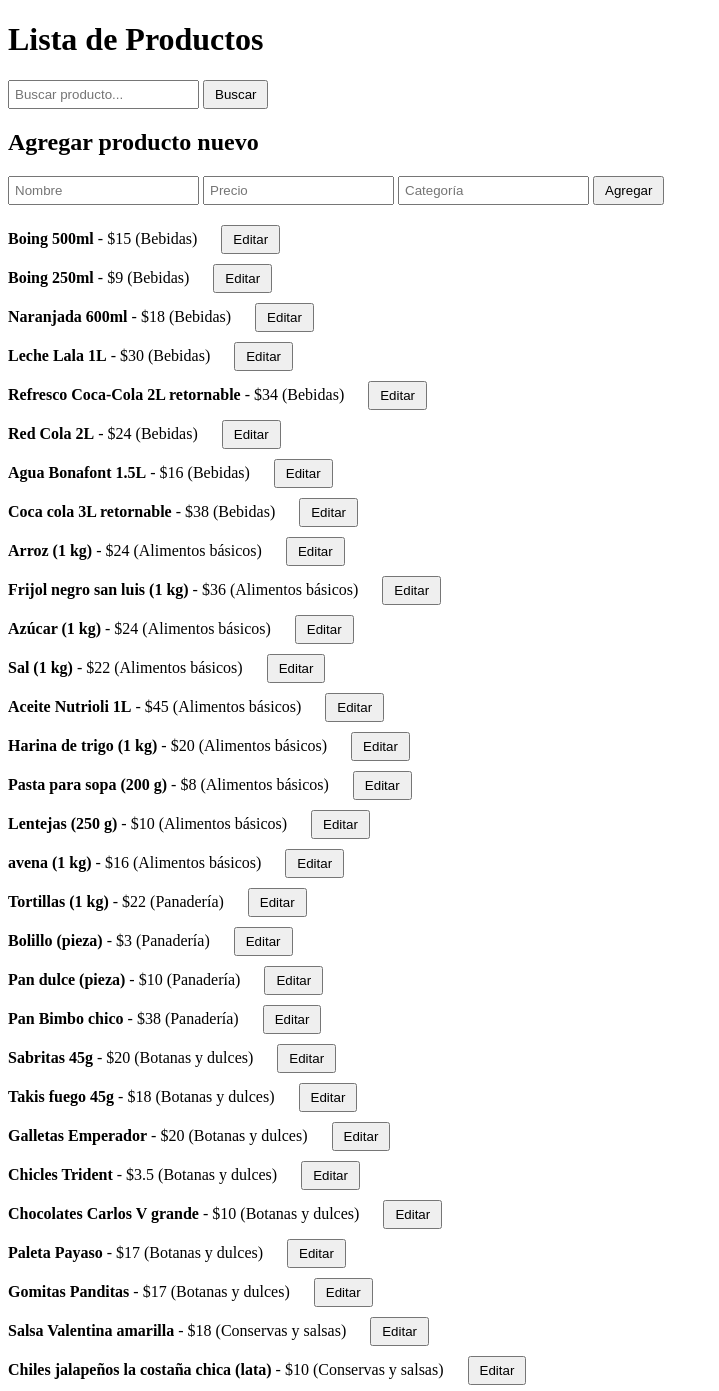
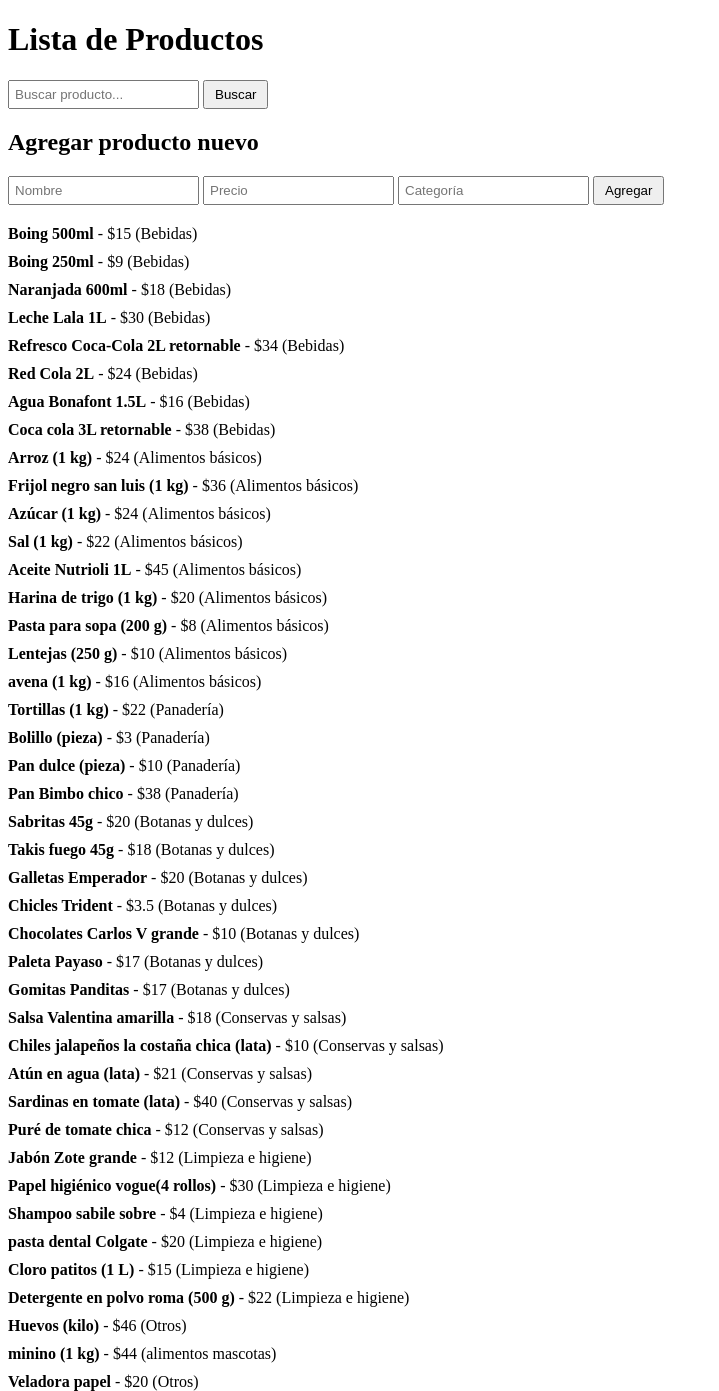
Before and after one commit to Marino2036/listaP, a Flask app: page / in a window 1280 px wide. Shown: the top 1391 px of the page, without its empty margins (0-719 px from the left). Run offline with Flask 3, Linux system fonts and the light colour scheme.

Commit message:
Mensaje claro sobre lo que cambiaste

```diff
--- a/templates/productos.html
+++ b/templates/productos.html
@@ -49,7 +49,10 @@
     {% for producto in productos %}
         <li>
             <strong>{{ producto.nombre }}</strong> - ${{ producto.precio }} ({{ producto.categoria }})
-                <button type="button" data-id="{{ producto.id }}" onclick="toggleEdit(this)" style="margin-left:20px;">Editar</button>
+
+            <!-- Botón editar y formulario visible solo si hay consulta activa -->
+            {% if consulta %}
+                <button type="button" onclick="toggleEdit({{ producto.id }})" style="margin-left:20px;">Editar</button>
 
                 <div id="edit-section-{{ producto.id }}" class="edit-section">
                     <form method="post" action="/actualizar/{{ producto.id }}" style="display:inline-block; margin-right:10px;">
@@ -60,8 +63,7 @@
                         <button type="submit" onclick="return confirm('¿Seguro que quieres eliminar este producto?')">Eliminar</button>
                     </form>
                 </div>
+            {% endif %}
         </li>
     {% endfor %}
 </ul>
-</body>
-</html>
```
Lines whose indentation alone changed are shown as unchanged.
